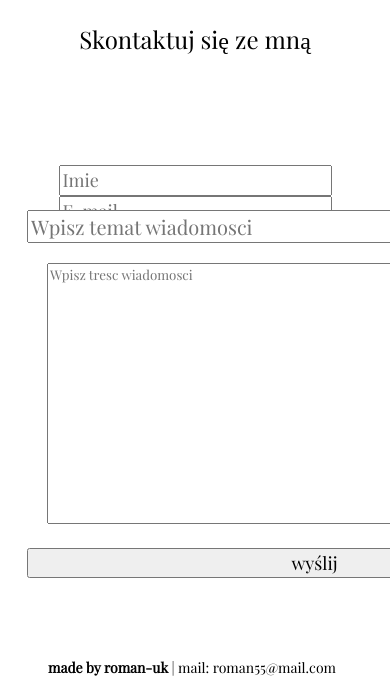
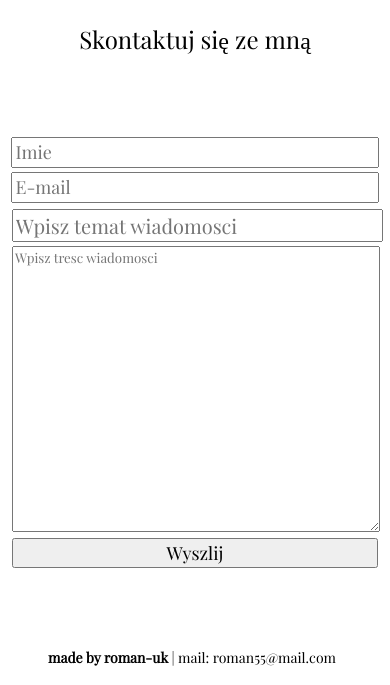
Before and after one commit to roman-uk/Oliwia_site, a Django app: page /contact in a window 390 px wide; the page is wider, and only the part inside the window is pictured. Shown: the part 555-1240 px from the top of that part. Run offline with Django 3.2, Linux system fonts and the light colour scheme; data that the repository does not hold is empty.

Commit message:
There fixed the contact tab. So that it is displayed correctly on the smartphone.

```diff
--- a/photographer/static/photographer/css/style.css
+++ b/photographer/static/photographer/css/style.css
@@ -87,30 +87,43 @@ html, html a {
   text-align: right;
   margin: 0 2%;
 }
-#contact-data{
-    height: 25px;
-    margin: 30px 0px 20px 0px;
+.contact-form{
+    width: 50%;
+    display: flex;
+    flex-direction: column;
+    flex-wrap: wrap;
+    justify-content: space-between;
+    margin: auto;
+}
+.contact-data{
+    justify-content: space-between;
 }
 .contact-name{
     font-size: 18px;
     height: 25px;
-    width: 265px;
-    margin: 0 5px;
+    width: 47%;
+    margin: 2px auto;
 }
 .contact-email{
     font-size: 18px;
     height: 25px;
-    width: 265px;
-    margin: 0 5px;
+    width: 48%;
+    margin: 2px auto;
 }
 .contact-subject{
     font-size: 20px;
-    width: 565px;
+    width: 98.7%;
+    margin: 2px auto;
 }
-#contact-submit{
-    width: 575px;
+.contact-message{
+    margin: 2px;
+
+}
+.contact-submit{
+    width: 99.5%;
     height: 30px;
     font-size: 18px;
+    margin: auto;
 }
 
 
@@ -318,41 +331,52 @@ nav a{
 }
 .photo-column img{
     margin: 3px 0;
-    min-width: 1px;
-    width: 100% !important;
+    min-width: 1px; /*for safari iphone*/
+    width: 100% !important; /*for safari iphone*/
 }
-
 #receiver{
     width: 120%;
     border: 3px solid black;
     padding: 20px;
     border-radius: 5px;
 }
+textarea{ /* configuring the form window (messages)*/
+    width: 99%;
+    height: 21em;
+}
 
-@media screen and (max-width: 480px) {
+@media screen and (max-width: 700px) {
     .main-column{
-        width: 21em;
+        width: 100%;
     }
-    .photo-container{
+    #btn {
+        padding-right: 10%;
+        padding-left: 10%;
+        display: block;
+        margin: auto;
+    }
+    .contact-form{
+        width: 99%;
+    }
+    .contact-data{
+        width: 100%;
         flex-direction: column;
     }
-    #title{
-    letter-spacing: 1px;
-    margin-bottom: 5px;
-    font-size: 1.3em;
+    .contact-name{
+    width: 97%;
+    }
+    .contact-email{
+        width: 97%;
+    }
+    .contact-subject{
+        width: 99%;
+    }
+    .contact-submit{
+        width: 99%;
     }
     #enter{
         font-size: 1.3em;
         margin-left: 20%;
-    }
-    nav {
-        flex-wrap: wrap;
-
-    }
-    .item-a{
-        background: white;
-        margin: 2% auto;
-        text-align: center;
     }
     .face-inst{
         width: 21em;
@@ -360,14 +384,26 @@ nav a{
     footer{
         width: 21em;
     }
+    .photo-container{
+        flex-direction: column;
+    }
+    .photo-column{
+        width: 99%;
+    }
+    #title{
+    letter-spacing: 1px;
+    margin-bottom: 5px;
+    font-size: 1.3em;
+    }
+    .item-a{
+        background: white;
+        margin: 2% auto;
+        text-align: center;
+    }
+    nav {
+        flex-wrap: wrap;
+    }
     #navbar{
         display: none;
     }
-    #btn {
-        padding-right: 10%;
-        padding-left: 10%;
-        display: block;
-        margin: auto;
-    }
-
 }
--- a/photographer/templates/photographer/kontakt.html
+++ b/photographer/templates/photographer/kontakt.html
@@ -166,21 +166,23 @@
 
 	<!--contact FORM -->
 	</h3>
+	<div class="contact-form">
 		<form method='post' action="{% url 'contactURL'%}">
 			{% csrf_token %}
-		<div id="contact-data">
+			<div class="contact-data">
 				<span class='contact-name'>{{client_form.name}}</span>
 				<span class="contact-email">{{client_form.email}}</span>
 			</div>
 
-		<div>
-			<span class="contact-subject">{{client_form.subject}}</span>
+			<div class="contact-subject">
+				<span>{{client_form.subject}}</span>
 			</div>
-		<div style="margin: 20px">
+			<div class="contact-message">
 				<span>{{client_form.message}}</span>
 			</div>
-			<input id="contact-submit" type="submit" value="wyślij">
+				<input class="contact-submit" type="submit" value="Wyszlij">
 		</form>
+	</div>
 	<!-- end form -->
 
 <!-- ------End Contact Me Form -->
```
Lines whose indentation alone changed are shown as unchanged.
